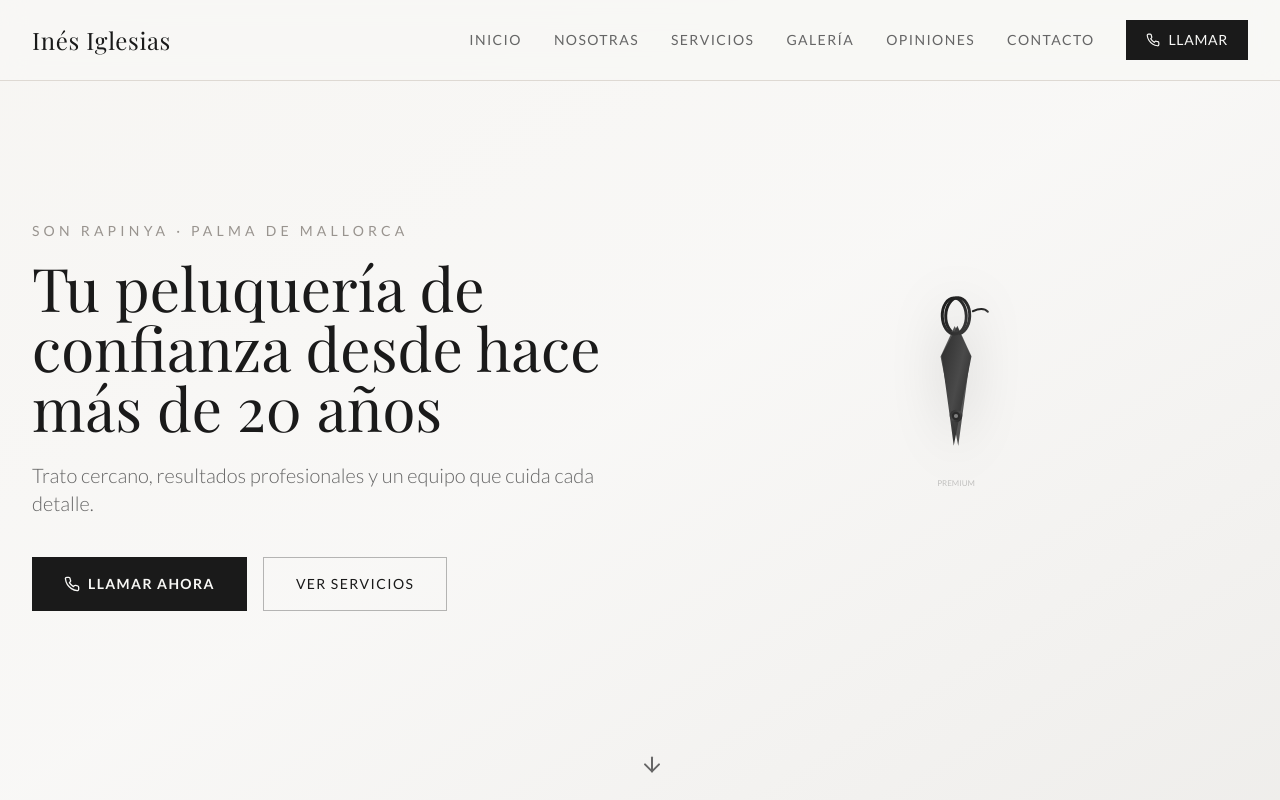
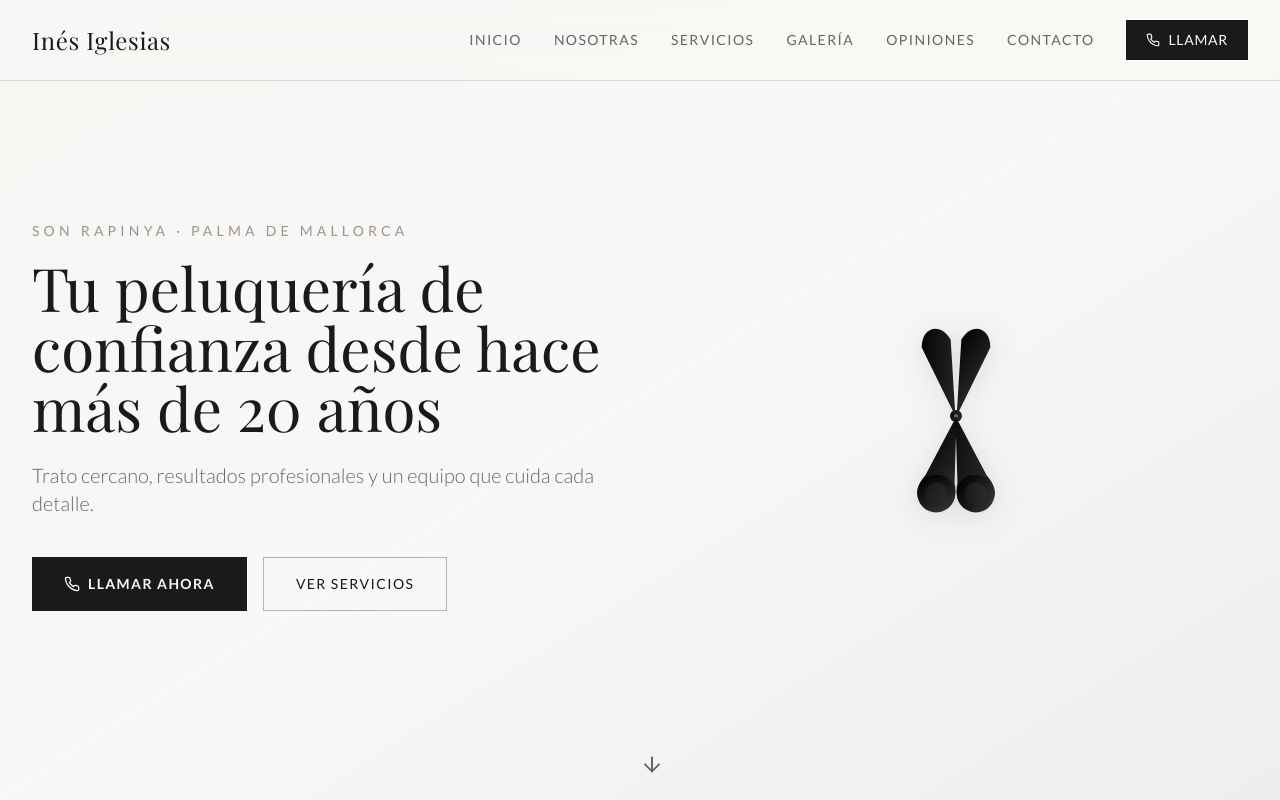
Before and after one commit to Starlitos/Pelu, a React (Vite) app: page / in a window 1280 px wide. Shown: the top 800 px of the page. Built offline with nearby package versions, Linux system fonts and the light colour scheme; the HTML template or start-up script is replaced by a standard one; a web font is replaced by a local one.

Commit message:
animacioninicio

```diff
--- a/src/components/Hero.tsx
+++ b/src/components/Hero.tsx
@@ -10,147 +10,66 @@ const ScissorsAnimation = () => (
     whileHover={{ scale: 1.02 }}
   >
     <svg
-      width="300"
-      height="300"
-      viewBox="0 0 300 300"
-      className="w-full h-auto max-w-[300px]"
-      style={{ filter: 'drop-shadow(0 6px 25px rgba(0,0,0,0.15))' }}
+      width="250"
+      height="250"
+      viewBox="0 0 250 250"
+      className="w-full h-auto max-w-[250px]"
+      style={{ filter: 'drop-shadow(0 4px 15px rgba(0,0,0,0.1))' }}
     >
       <defs>
-        <linearGradient id="metalGradient" x1="0%" y1="0%" x2="100%" y2="100%">
-          <stop offset="0%" stopColor="#2a2a2a" />
-          <stop offset="50%" stopColor="#4a4a4a" />
-          <stop offset="100%" stopColor="#1a1a1a" />
-        </linearGradient>
-        <linearGradient id="handleGradient" x1="0%" y1="0%" x2="100%" y2="100%">
-          <stop offset="0%" stopColor="#1a1a1a" />
-          <stop offset="100%" stopColor="#3a3a3a" />
+        <linearGradient id="blackGradient" x1="0%" y1="0%" x2="100%" y2="100%">
+          <stop offset="0%" stopColor="#000000" />
+          <stop offset="100%" stopColor="#333333" />
         </linearGradient>
       </defs>
 
-      {/* First scissor blade */}
+      {/* Center pivot / screw */}
+      <circle cx="125" cy="125" r="6" fill="url(#blackGradient)" />
+      <circle cx="125" cy="125" r="2" fill="#ffffff" opacity="0.4" />
+
+      {/* First blade and handle */}
       <motion.g
-        animate={{ rotate: [0, 12, 0] }}
+        animate={{ rotate: [0, 15, 0] }}
         transition={{
           repeat: Infinity,
-          duration: 5,
+          duration: 4,
           ease: "easeInOut",
-          repeatDelay: 1
+          repeatDelay: 0.5
         }}
-        transformOrigin="150 150"
+        transformOrigin="125 125"
       >
-        {/* Blade */}
         <path
-          d="M150 60 L135 90 L140 120 L145 150 L150 180 L155 150 L160 120 L165 90 Z"
-          fill="url(#metalGradient)"
-          stroke="none"
+          d="M125 125 L110 50 C115 30 135 30 140 50 L125 125 Z"
+          fill="url(#blackGradient)"
         />
-        {/* Cutting edge line */}
-        <line
-          x1="150"
-          y1="60"
-          x2="165"
-          y2="90"
-          stroke="#ffffff"
-          strokeWidth="0.5"
-          opacity="0.3"
+        <path
+          d="M125 125 L110 190 C100 210 110 220 125 220 C140 220 150 210 140 190 L125 125 Z"
+          fill="url(#blackGradient)"
         />
-        {/* Handle ring */}
-        <ellipse
-          cx="150"
-          cy="50"
-          rx="12"
-          ry="18"
-          fill="none"
-          stroke="url(#handleGradient)"
-          strokeWidth="3"
-        />
-        {/* Finger rest */}
-        <path
-          d="M165 45 Q175 40 180 45"
-          fill="none"
-          stroke="url(#handleGradient)"
-          strokeWidth="2"
-          strokeLinecap="round"
-        />
-        {/* Screw detail */}
-        <circle cx="150" cy="150" r="4" fill="url(#metalGradient)" />
-        <circle cx="150" cy="150" r="2" fill="#ffffff" opacity="0.3" />
+        <circle cx="125" cy="205" r="15" fill="none" stroke="url(#blackGradient)" strokeWidth="8" />
       </motion.g>
 
-      {/* Second scissor blade */}
+      {/* Second blade and handle */}
       <motion.g
-        animate={{ rotate: [0, -12, 0] }}
+        animate={{ rotate: [0, -15, 0] }}
         transition={{
           repeat: Infinity,
-          duration: 5,
+          duration: 4,
           ease: "easeInOut",
-          repeatDelay: 1
+          repeatDelay: 0.5
         }}
-        transformOrigin="150 150"
+        transformOrigin="125 125"
       >
-        {/* Blade */}
         <path
-          d="M150 60 L135 90 L140 120 L145 150 L150 180 L155 150 L160 120 L165 90 Z"
-          fill="url(#metalGradient)"
-          stroke="none"
-          opacity="0.85"
+          d="M125 125 L140 50 C135 30 115 30 110 50 L125 125 Z"
+          fill="url(#blackGradient)"
         />
-        {/* Cutting edge line */}
-        <line
-          x1="150"
-          y1="60"
-          x2="135"
-          y2="90"
-          stroke="#ffffff"
-          strokeWidth="0.5"
-          opacity="0.3"
+        <path
+          d="M125 125 L140 190 C150 210 140 220 125 220 C110 220 100 210 110 190 L125 125 Z"
+          fill="url(#blackGradient)"
         />
-        {/* Handle ring */}
-        <ellipse
-          cx="150"
-          cy="50"
-          rx="12"
-          ry="18"
-          fill="none"
-          stroke="url(#handleGradient)"
-          strokeWidth="3"
-        />
-        {/* Screw hole */}
-        <circle cx="150" cy="150" r="3" fill="none" stroke="url(#metalGradient)" strokeWidth="2" />
+        <circle cx="125" cy="205" r="15" fill="none" stroke="url(#blackGradient)" strokeWidth="8" />
       </motion.g>
-
-      {/* Center screw */}
-      <motion.g
-        animate={{ scale: [1, 1.05, 1] }}
-        transition={{
-          repeat: Infinity,
-          duration: 5,
-          ease: "easeInOut"
-        }}
-      >
-        <circle cx="150" cy="150" r="6" fill="url(#metalGradient)" />
-        <circle cx="150" cy="150" r="4" fill="#2a2a2a" />
-        <circle cx="150" cy="150" r="2" fill="#ffffff" opacity="0.4" />
-      </motion.g>
-
-      {/* Brand/decorative element */}
-      <motion.text
-        x="150"
-        y="220"
-        textAnchor="middle"
-        fontSize="8"
-        fill="url(#metalGradient)"
-        opacity="0.2"
-        animate={{ opacity: [0.2, 0.4, 0.2] }}
-        transition={{
-          repeat: Infinity,
-          duration: 3,
-          ease: "easeInOut"
-        }}
-      >
-        PREMIUM
-      </motion.text>
     </svg>
   </motion.div>
 );
```
Also changed, not shown: 1 other file (tests, documents, lock files or other folders).
